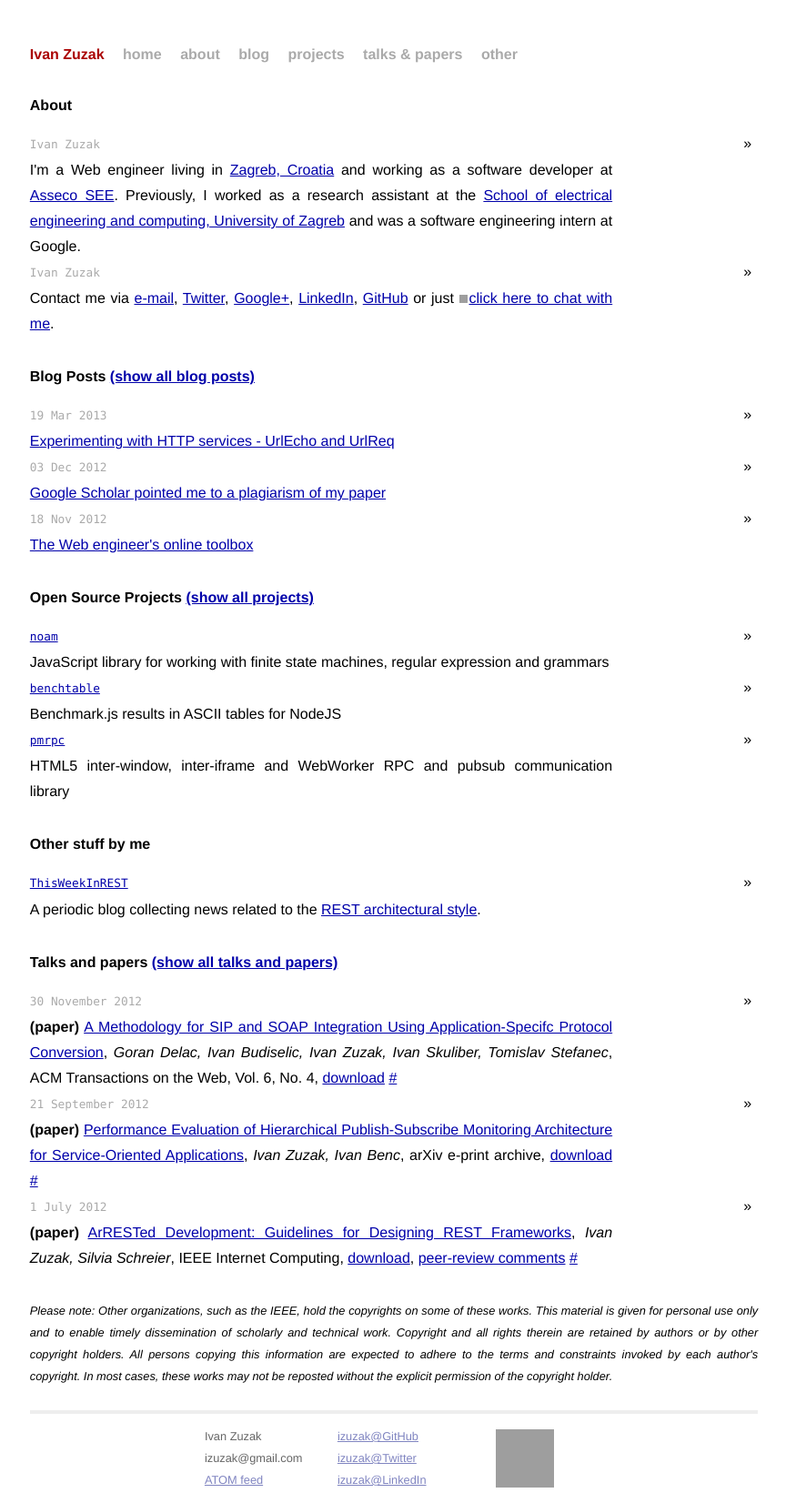
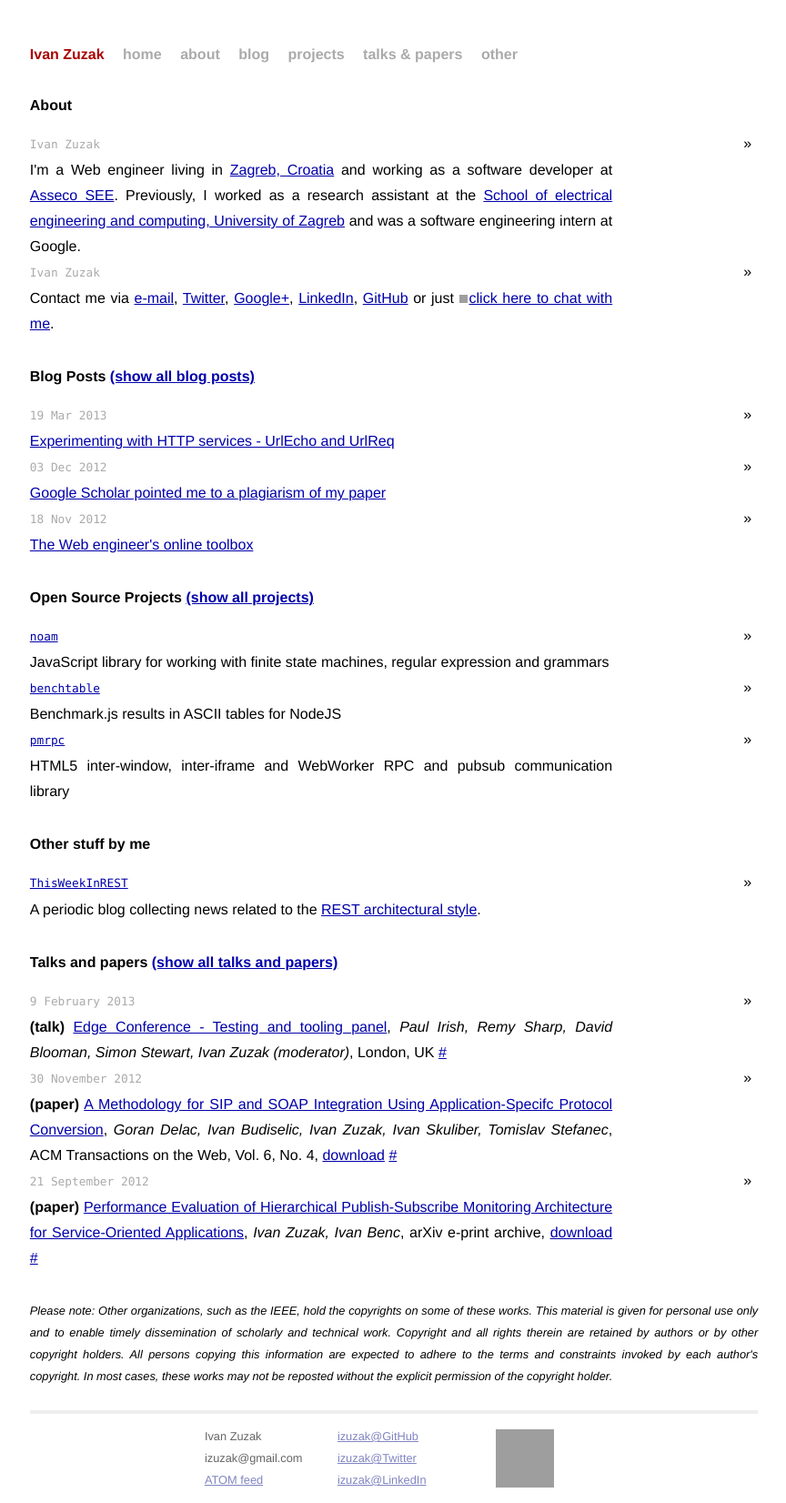
Before and after one commit to izuzak/izuzak.github.com, a Jekyll site: the page built from index.html, in a window 1280 px wide. Shown: the whole page at 91% size, without its empty margins (207-1071 px from the left). Built offline with Jekyll 4.4.1, drawn with Linux system fonts in a browser that asks for light colours; Markdown is read by kramdown in place of the engine named in the settings; comment, search, counter and statistics services are not loaded; grey boxes are pictures that could not be loaded.

Commit message:
add edgeconf talk

```diff
--- a/index.html
+++ b/index.html
@@ -44,6 +44,13 @@ projects:
       url: http://github.com/izuzak/cro_lotto_analysis
 
 talks:
+    - authors: Paul Irish, Remy Sharp, David Blooman, Simon Stewart, Ivan Zuzak (moderator)
+      title: "Edge Conference - Testing and tooling panel"
+      date: 9 February 2013
+      place: London, UK
+      url: http://www.youtube.com/watch?v=FY5iiuQRyEE
+      type: talk
+
     - authors: Goran Delac, Ivan Budiselic, Ivan Zuzak, Ivan Skuliber, Tomislav Stefanec
       title: "A Methodology for SIP and SOAP Integration Using Application-Specifc Protocol Conversion"
       date: 30 November 2012
```
